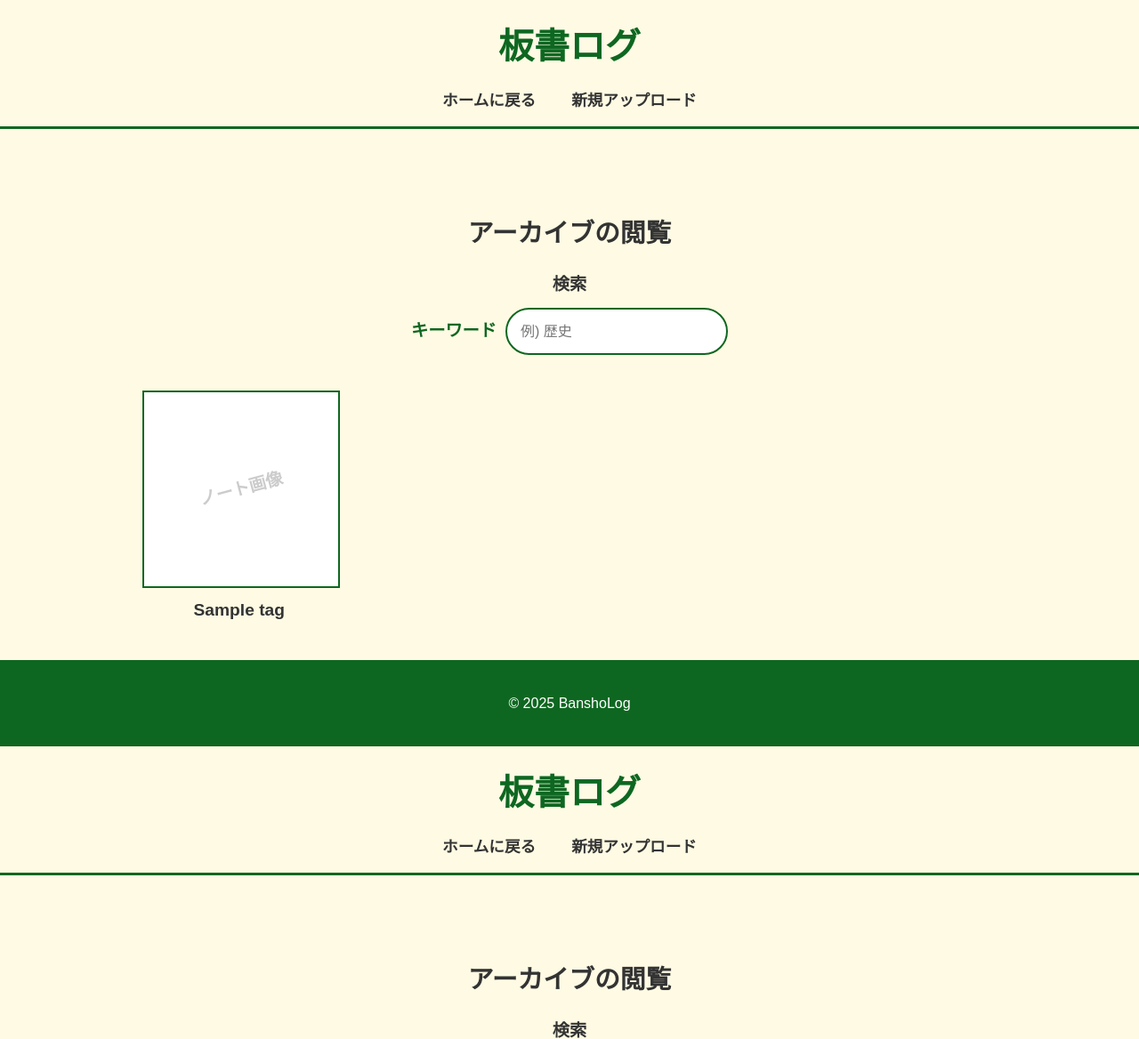
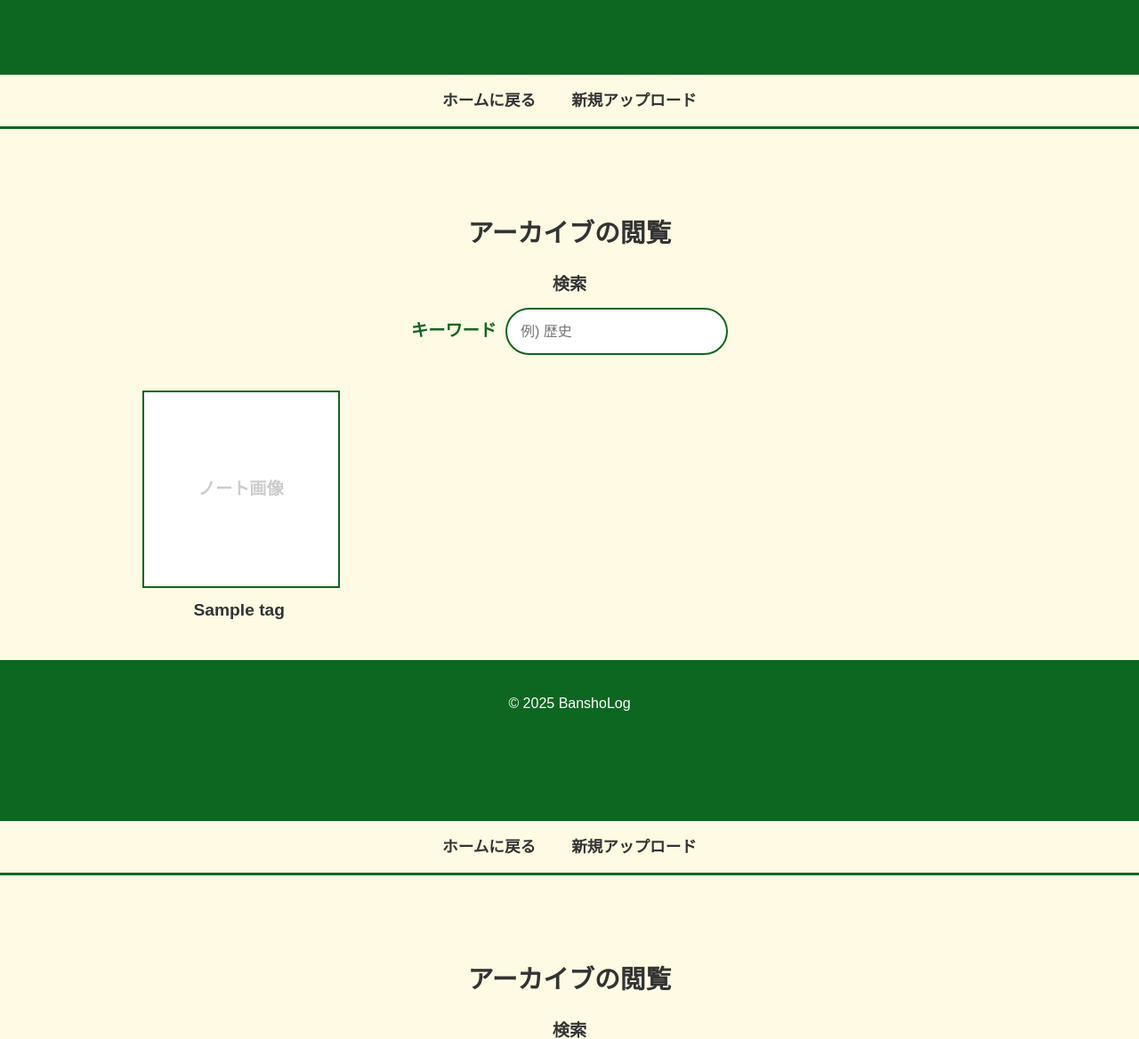
Before and after one commit to Nakamisa1005/bansho-app, a Flask app: template templates/archive_tags.html in a window 1280 px wide. Shown: the top 1168 px of the page at 89% size. Run offline with Flask 3, Linux system fonts and the light colour scheme; the template is opened without the code that fills it: most values are stand-ins (such as "Sample title", 1, 10 or a date in 2020); some web fonts are replaced.

Commit message:
デザインの微調整

```diff
--- a/static/style.css
+++ b/static/style.css
@@ -61,7 +61,7 @@ section {
    ヘッダー & ナビゲーション (Header & Nav)
    ========================================= */
 header {
-    background-color: var(--bg-color);
+    background-color: var(--primary-color);
     /* ヘッダー背景もクリーム色に */
     padding: 20px 0 0 0;
     text-align: center;
@@ -246,6 +246,7 @@ textarea:focus {
     border-radius: 30px;
     cursor: pointer;
     font-size: 0.9rem;
+    font-weight: bold;
 }
 
 .file-upload-label:hover {
--- a/templates/archive_tags.html
+++ b/templates/archive_tags.html
@@ -36,7 +36,7 @@
             {% for tag in tags %}
             <a href="/archive/{{ tag }}" class="tag-card">
                 <div class="tag-image-placeholder">
-                    <span style="transform: rotate(-15deg);">ノート画像</span>
+                    <span>ノート画像</span>
                 </div>
                 <div class="tag-name-text">{{ tag }}</div>
             </a>
--- a/templates/login.html
+++ b/templates/login.html
@@ -5,7 +5,7 @@
     <meta charset="UTF-8">
     <meta name="viewport" content="width=device-width, initial-scale=1.0">
     <title>ログイン - 板書ログ</title>
-    <link rel="stylesheet" href="{{ url_for('static', filename='css/style.css') }}">
+    <link rel="stylesheet" href="{{ url_for('static', filename='style.css') }}">
     <link href="https://fonts.googleapis.com/css2?family=Zen+Maru+Gothic:wght@400;700&display=swap" rel="stylesheet">
 </head>
 
--- a/templates/signup.html
+++ b/templates/signup.html
@@ -5,7 +5,7 @@
     <meta charset="UTF-8">
     <meta name="viewport" content="width=device-width, initial-scale=1.0">
     <title>新規登録 - 板書ログ</title>
-    <link rel="stylesheet" href="{{ url_for('static', filename='css/style.css') }}">
+    <link rel="stylesheet" href="{{ url_for('static', filename='style.css') }}">
     <link href="https://fonts.googleapis.com/css2?family=Zen+Maru+Gothic:wght@400;700&display=swap" rel="stylesheet">
 </head>
 
```
